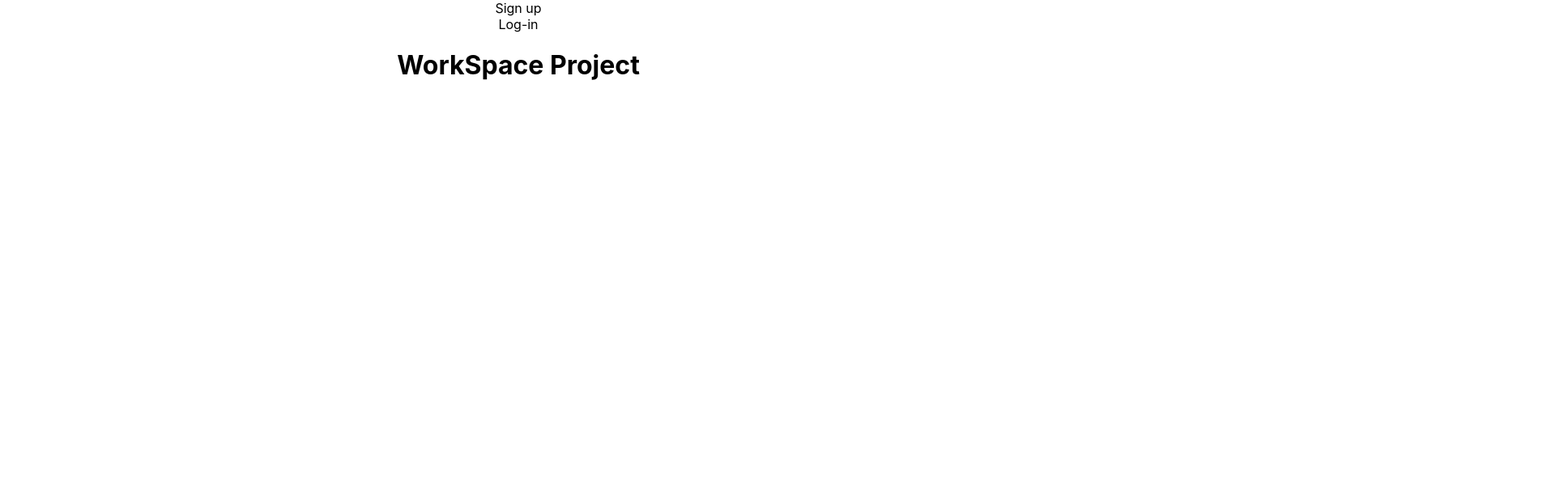
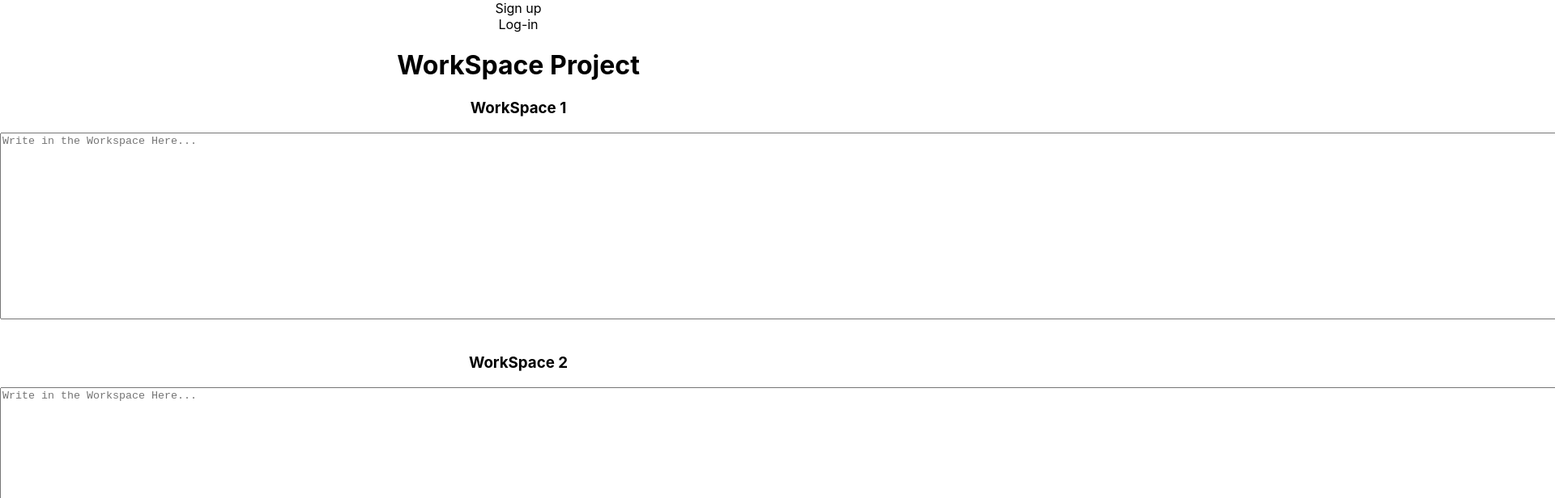
Before and after one commit to jkvyff/workspace, a React (Create React App) app: page /#/ in a window 1280 px wide. Shown: the top 616 px of the page at 81% size, 1920 px wide, since content can reach past the window. Built offline with nearby package versions, Linux system fonts and the light colour scheme; the HTML template or start-up script is replaced by a standard one.

Commit message:
added text area

```diff
--- a/src/App.js
+++ b/src/App.js
@@ -1,12 +1,14 @@
 import React from 'react';
 import './App.css';
 import NavBar from './components/NavBar'
+import WorkSpaceContainer from './containers/WorkSpaceContainer'
 
 function App() {
   return (
     <div className="App">
       <NavBar />
       <h1>WorkSpace Project</h1>
+      <WorkSpaceContainer />
     </div>
   );
 }
--- /dev/null
+++ b/src/components/WorkSpaceCards.js
@@ -0,0 +1,19 @@
+import React, { Component } from 'react'
+
+class WorkSpaceCards extends Component {
+
+    render() {
+        return (
+            <div>
+                <h3>WorkSpace 1</h3>
+                <textarea cols="250" rows="15" placeholder="Write in the Workspace Here..."></textarea>
+                <br></br>
+                <br></br>
+                <h3>WorkSpace 2</h3>
+                <textarea cols="250" rows="15" placeholder="Write in the Workspace Here..."></textarea>
+            </div>
+        )
+    }
+}
+
+export default WorkSpaceCards
--- /dev/null
+++ b/src/components/WorkSpaces.js
@@ -0,0 +1,16 @@
+import React, { Component } from 'react'
+import WorkSpaceCards from '../components/WorkSpaceCards'
+
+class WorkSpaces extends Component {
+
+
+    render() {
+        return (
+            <form>
+                <WorkSpaceCards />
+            </form>
+        )
+    }
+}
+
+export default WorkSpaces;
--- /dev/null
+++ b/src/containers/WorkSpaceContainer.js
@@ -0,0 +1,15 @@
+import React, { Component } from 'react';
+import WorkSpaces from '../components/WorkSpaces'
+
+class WorkSpaceContainer extends Component {
+
+    render() {
+        return (
+            <div>
+                <WorkSpaces />
+            </div>
+        )
+    }
+}
+
+export default WorkSpaceContainer;
```
